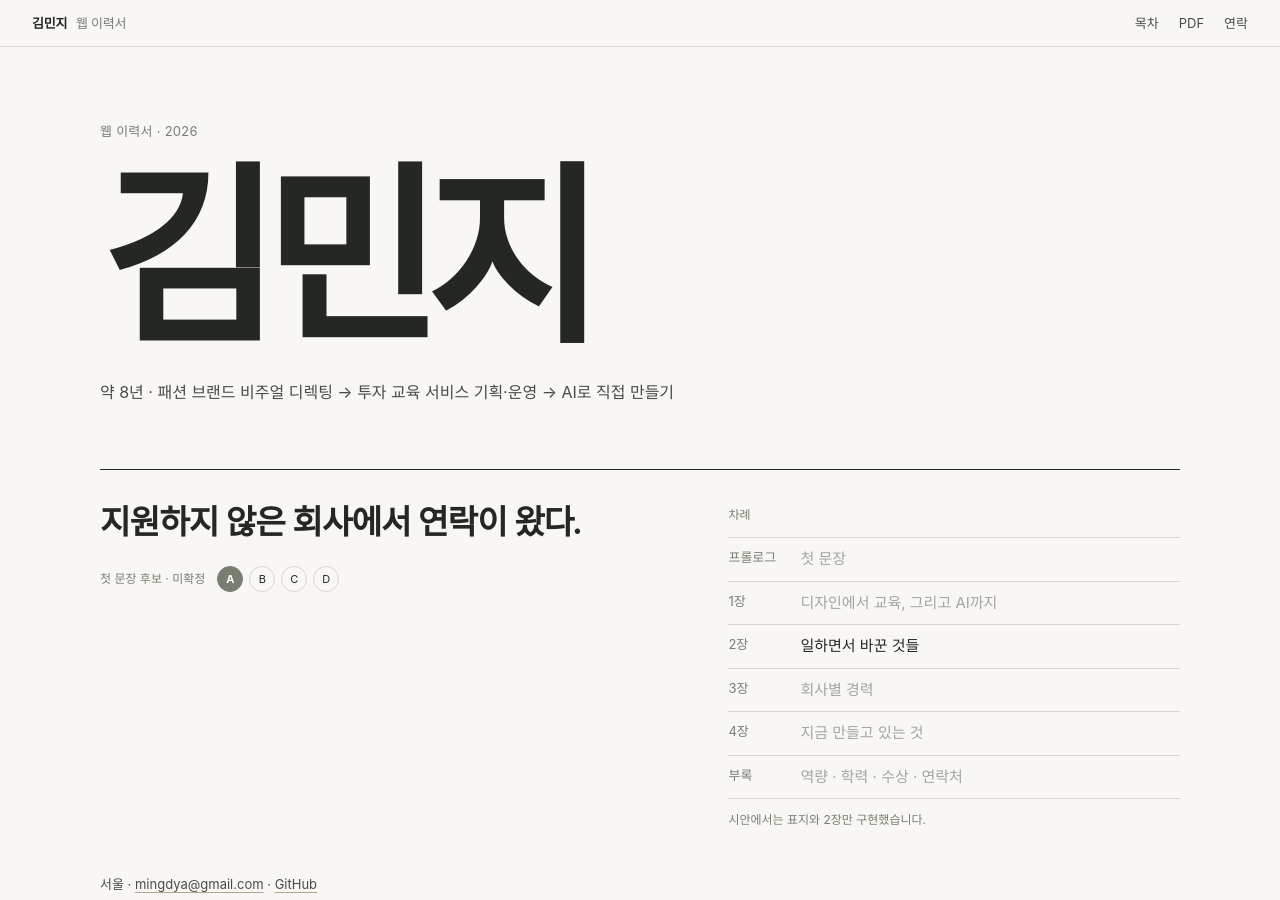
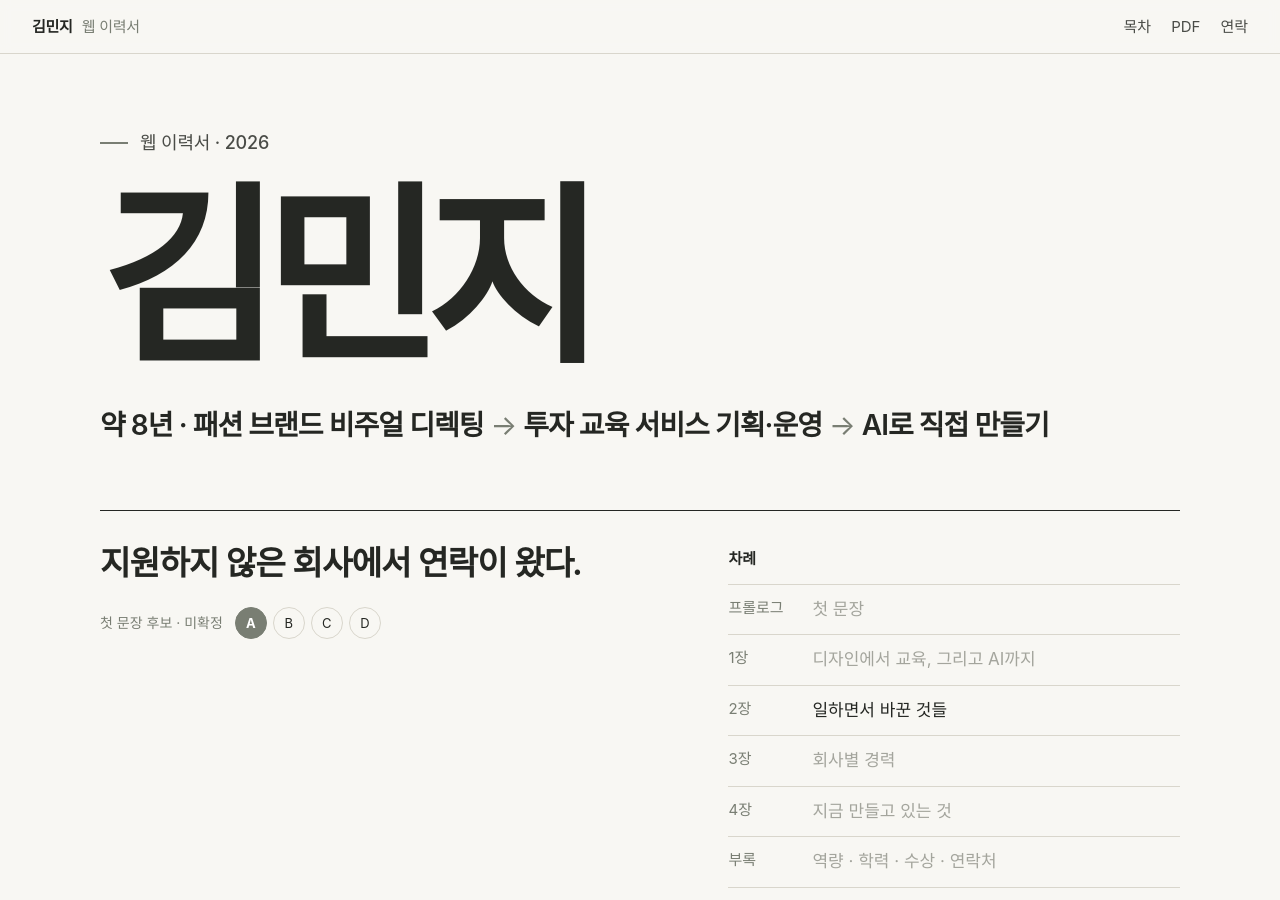
Before and after one commit to k-im-rose/k-im-rose.github.io, a Jekyll site: the page built from draft-book.html, in a window 1280 px wide and 900 px high. Built offline with Jekyll 4.4.1, drawn with Linux system fonts in a browser that asks for light colours; some web fonts are replaced; some of the changed text lies outside the part shown.

Commit message:
시안 2차: 표지 강약 조정, 왼쪽 주석 칸을 본문 안으로
- 표지: 머리말 18px, 한 줄 요약 21~28px 굵게, 차례·후보 글자 키움
- 사례 번호·회사·기간을 제목 위 한 줄로 (15px)
- 비교 막대를 결과 문단 아래 본문 안으로, 글자 14~15px
- 장 전체를 읽는 칸 하나로 가운데 정렬

Co-Authored-By: Claude Opus 5.5 <noreply@anthropic.com>

```diff
--- a/assets/css/book.css
+++ b/assets/css/book.css
@@ -208,3 +208,55 @@ main { padding: 0 32px; }
 }
 .side .br { display: block; }
 @media (max-width: 760px) { .side .br { display: inline; } .side .br::before { content: " · "; } }
+
+/* ───────── 2차 수정: 강약 다시 잡기 + 한 칸 흐름 ───────── */
+/* 머리줄 */
+.runner { font-size: 15px; padding-top: 16px; padding-bottom: 16px; }
+
+/* 표지: 이름(가장 강) → 한 줄 요약(중간) → 표지 머리말(약하지만 읽히게) */
+.cover-kicker { font-size: 18px; font-weight: 500; color: var(--soft); letter-spacing: -0.01em; }
+.cover-kicker::before { content: ""; display: inline-block; width: 28px; height: 2px; background: var(--sage); vertical-align: middle; margin: -3px 12px 0 0; }
+.cover-name { margin-top: 22px; }
+.cover-sub { font-size: clamp(21px, 2.2vw, 28px); font-weight: 600; color: var(--ink); letter-spacing: -0.035em; line-height: 1.5; margin-top: 30px; }
+.cover-sub .arrow { color: var(--sage); font-weight: 400; margin: 0 .25em; }
+.hook-pick { font-size: 14px; }
+.hook-pick button { width: 32px; height: 32px; font-size: 13px; }
+.contents-title { font-size: 15px; font-weight: 600; color: var(--ink); }
+.contents li { font-size: 17px; }
+.contents li > a span:first-child, .contents li.is-later span:first-child { font-size: 15px; }
+.contents li > a, .contents li.is-later { grid-template-columns: 84px 1fr; padding: 12px 0; }
+.contents-note { font-size: 14px; }
+.cover-contact { font-size: 15px; }
+
+/* 장: 읽는 칸 하나를 가운데에 */
+.chapter { max-width: var(--measure); }
+.chapter-head { margin-left: 0; }
+.chapter-no { font-size: 15px; font-weight: 600; }
+.chapter-end { margin-left: 0; font-size: 15px; }
+
+/* 사례 머리: 사례 번호 · 회사 · 기간 */
+.case-head { margin-bottom: 26px; }
+.case-meta { margin: 0 0 8px; font-family: var(--sans); font-size: 15px; color: var(--sage); line-height: 1.5; }
+.case-meta b { color: var(--ink); font-weight: 700; }
+.case h3 { font-size: 25px; }
+.case-sub { margin: 4px 0 0 !important; font-size: 18px; }
+.lead { font-size: 14px; }
+
+/* 비교 막대: 본문 안, 읽히는 크기로 */
+.mini-bars { margin: 8px 0 1.4em; padding: 18px 20px; background: #efede6; max-width: 460px; font-family: var(--sans); }
+.mini-bars figcaption { font-size: 14px; font-weight: 600; color: var(--ink); margin-bottom: 10px; }
+.mini-bars div { grid-template-columns: 62px 1fr 56px; gap: 12px; font-size: 14px; line-height: 2; color: var(--soft); }
+.mini-bars i { height: 10px; }
+.mini-bars b { font-size: 15px; }
+
+.colophon { font-size: 15px; }
+
+@media (max-width: 760px) {
+  .cover-kicker { font-size: 16px; }
+  .cover-sub { font-size: 19px; }
+  .contents li { font-size: 16px; }
+  .case-meta { font-size: 14px; }
+  .case h3 { font-size: 22px; }
+  .case-sub { font-size: 16.5px; }
+  .mini-bars { max-width: none; padding: 14px 16px; }
+}
--- a/draft-book.html
+++ b/draft-book.html
@@ -19,7 +19,7 @@ draft_page: true
 <section class="cover" id="cover">
   <p class="cover-kicker">웹 이력서 · 2026</p>
   <h1 class="cover-name">김민지</h1>
-  <p class="cover-sub">약 8년 · 패션 브랜드 비주얼 디렉팅 → 투자 교육 서비스 기획·운영 → AI로 직접 만들기</p>
+  <p class="cover-sub">약 8년 · 패션 브랜드 비주얼 디렉팅<span class="arrow">→</span>투자 교육 서비스 기획·운영<span class="arrow">→</span>AI로 직접 만들기</p>
 
   <div class="cover-foot">
     <div class="hook" aria-live="polite">
@@ -61,103 +61,58 @@ draft_page: true
 
   <!-- 사례 1 -->
   <article class="case" id="case-1">
-    <div class="row">
-      <aside class="side"><p class="side-label">사례 1</p><p>안지향<span class="br"></span>2024.11 – 2026.08</p></aside>
-      <div class="text">
+    <header class="case-head">
+    <p class="case-meta"><b>사례 1</b> · 안지향 · 2024.11 – 2026.08</p>
         <h3>투자대회 개편</h3>
         <p class="case-sub">참여를 독려하는 대신 규칙을 바꿨다</p>
-      </div>
-    </div>
-    <div class="row">
-      <aside class="side"></aside>
+    </header>
     <div class="text"><p><span class="lead">문제</span>참여는 오래 이어지지 않았고 상금 지출은 컸다. 수강생 25명에게 설문해 보니 문제는 의지가 아니라 계속 참여할 이유가 없는 구조였다.</p></div>
-    </div>
-    <div class="row">
-      <aside class="side"></aside>
     <div class="text"><p><span class="lead">한 일</span>인증할 때마다 쌓이는 포인트제를 만들고, 신청 없이 자동으로 참여되게 바꿨다. 개발팀에는 필요한 기능을 정리해 넘기고 개편안을 직접 보고했다.</p></div>
-    </div>
-    <div class="row">
-      <aside class="side">
+    <div class="text"><p><span class="lead">결과</span>월평균 수익 인증이 <b class="n">47건에서 140건</b>으로 늘었고, 실제 운영 비용은 <b class="n">약 67%</b> 줄었다.</p>
         <figure class="mini-bars" aria-label="월평균 수익 인증 건수 비교">
           <figcaption>월평균 수익 인증</figcaption>
           <div><span>개편 전</span><i style="--w:33.6%"></i><b>47건</b></div>
           <div><span>개편 후</span><i style="--w:100%"></i><b>140건</b></div>
-        </figure>
-      </aside>
-      <div class="text"><p><span class="lead">결과</span>월평균 수익 인증이 <b class="n">47건에서 140건</b>으로 늘었고, 실제 운영 비용은 <b class="n">약 67%</b> 줄었다.</p></div>
-    </div>
+        </figure></div>
   </article>
 
   <!-- 사례 2 -->
   <article class="case" id="case-2">
-    <div class="row">
-      <aside class="side"><p class="side-label">사례 2</p><p>안지향</p></aside>
-      <div class="text">
+    <header class="case-head">
+    <p class="case-meta"><b>사례 2</b> · 안지향</p>
         <h3>입문 과정에서 정규반까지</h3>
         <p class="case-sub">처음 만든 과정이 다음 과정으로 이어지게</p>
-      </div>
-    </div>
-    <div class="row">
-      <aside class="side"></aside>
+    </header>
     <div class="text"><p><span class="lead">과제</span>저가 입문 과정을 새로 만들고, 그 과정이 고가 정규반과 심화반으로 이어지게 하는 일이었다. 심화반은 입사 한 달 차에 모집 체계 없이 맡았다.</p></div>
-    </div>
-    <div class="row">
-      <aside class="side"></aside>
     <div class="text"><p><span class="lead">한 일</span>입문 과정인 저위험 챌린지를 직접 기획하고 시작했다. 챌린지와 정규반 사이에는 10분짜리 1:1 입학 상담 단계를 제안해 넣고 상담 매뉴얼을 만들었다. 정규반 5기는 41명을 직접 모집했다.</p></div>
-    </div>
-    <div class="row">
-      <aside class="side"></aside>
     <div class="text">
         <p><span class="lead">결과</span>챌린지 첫 기수는 목표 100명보다 많은 <b class="n">109명</b>이 모였고, 과제를 끝까지 해낸 수강생 비율은 1기 31%에서 2기 <b class="n">92%</b>가 됐다. 상담을 받은 사람의 정규반 결제율은 세 회차에 걸쳐 <b class="n">52%, 87%, 81%</b>였다.</p>
         <p>직접 모집한 정규반 5기는 <b class="n">41명 전원</b>이 목표를 달성했고, 이어 운영한 7·9기도 달성률 100%였다. 5기의 심화반 전환율은 <b class="n">66%</b>로 역대 최고였다. 심화반은 목표 59명 대비 <b class="n">65명</b>을 모집했다.</p>
-      </div>
       </div>
   </article>
 
   <!-- 사례 3 -->
   <article class="case" id="case-3">
-    <div class="row">
-      <aside class="side"><p class="side-label">사례 3</p><p>안지향 · 리드코치</p></aside>
-      <div class="text">
+    <header class="case-head">
+    <p class="case-meta"><b>사례 3</b> · 안지향 · 리드코치</p>
         <h3>AI로 거르고 사람이 듣는 코치 품질관리</h3>
         <p class="case-sub">외부 코치 여러 명의 세션을 리드코치 한 명이 점검하는 방법</p>
-      </div>
-    </div>
-    <div class="row">
-      <aside class="side"></aside>
+    </header>
     <div class="text"><p><span class="lead">문제</span>코치마다 말하는 방식이 달라 수강생 경험이 들쭉날쭉했다.</p></div>
-    </div>
-    <div class="row">
-      <aside class="side"><p class="side-note">검토 기준<br>6개 항목 · 심각도 5단계</p></aside>
     <div class="text"><p><span class="lead">한 일</span>먼저 코치 기준서를 쓰고, 그 기준으로 Claude 검토 프롬프트를 만들었다. 금지 발언, 질문 기법, 발화 비율 등 6개 항목과 심각도 5단계를 정했고, 화자가 불확실하면 판단을 보류하게 했다. AI가 걸러 낸 구간은 직접 들으며 톤과 태도를 확인했다.</p></div>
-    </div>
-    <div class="row">
-      <aside class="side"></aside>
     <div class="text"><p><span class="lead">결과</span>리드코치 한 명이 외부 코치 여러 명의 세션을 점검하는 흐름이 생겼다. 코치별 피드백은 Notion 상담 카드에 남겼다.</p></div>
-    </div>
   </article>
 
   <!-- 사례 4 -->
   <article class="case" id="case-4">
-    <div class="row">
-      <aside class="side"><p class="side-label">사례 4</p><p>도화인터내셔널<span class="br"></span>2022.04 – 2024.10</p></aside>
-      <div class="text">
+    <header class="case-head">
+    <p class="case-meta"><b>사례 4</b> · 도화인터내셔널 · 2022.04 – 2024.10</p>
         <h3>시즌 화보 8회</h3>
         <p class="case-sub">콘셉트부터 최종 이미지까지 한 사람이</p>
-      </div>
-    </div>
-    <div class="row">
-      <aside class="side"></aside>
+    </header>
     <div class="text"><p><span class="lead">상황</span>창업 초기 패션 회사에서 WGB와 포시즌, 두 브랜드의 시즌 화보를 2년 동안 만들었다.</p></div>
-    </div>
-    <div class="row">
-      <aside class="side"></aside>
     <div class="text"><p><span class="lead">한 일</span>무드보드와 모델·포토그래퍼·헤어메이크업 섭외, 스타일링, 현장 디렉팅, 후보정까지 모두 맡았다. 샘플이 늦게 나오는 일정에 맞춰 옷 없이 스타일링과 동선을 미리 짜고 현장에서 완성했다.</p></div>
-    </div>
-    <div class="row">
-      <aside class="side"></aside>
     <div class="text"><p><span class="lead">결과</span>시즌 화보 <b class="n">8회</b>. 결과물은 브랜드 공식몰과 무신사에 쓰였다.</p></div>
-    </div>
   </article>
 
   <p class="chapter-end">다음 장 · 회사별 경력 <span>(시안 이후 구현)</span></p>
```
Lines whose indentation alone changed are shown as unchanged.
